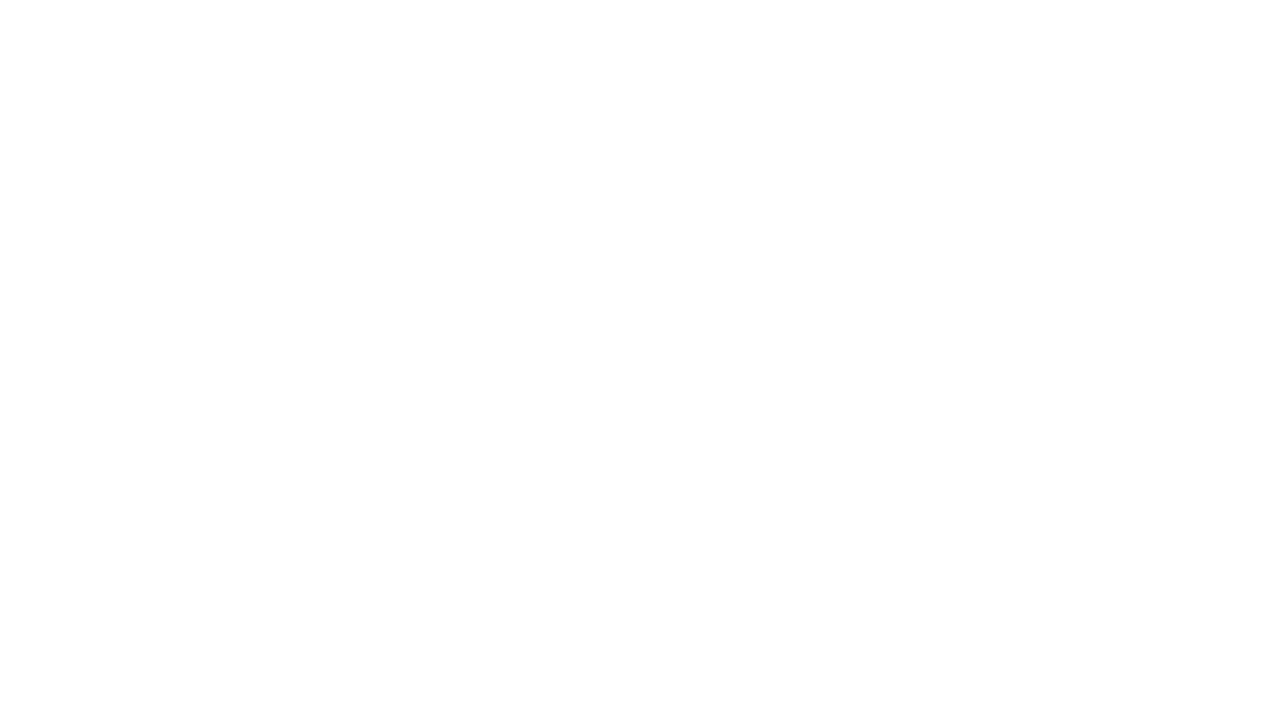
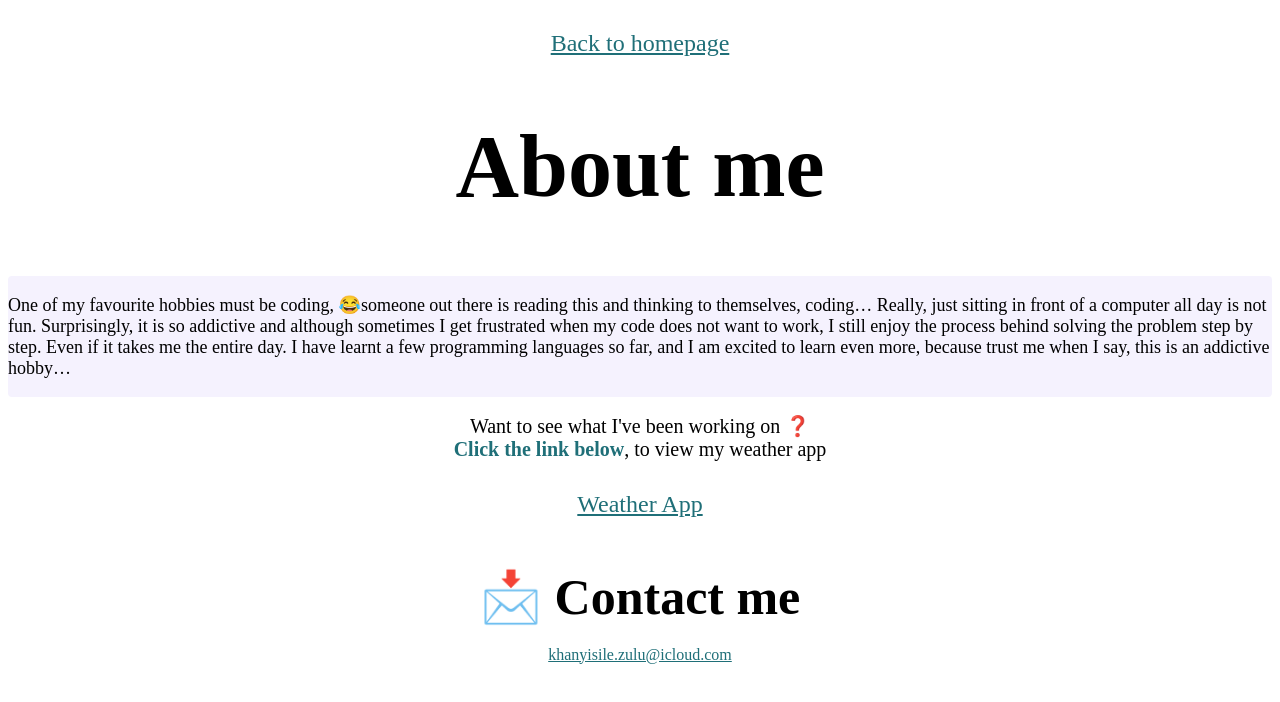
Before and after one commit to Miss-Zulu/Business-card, a plain HTML site: page contact.html in a window 1280 px wide. Drawn offline with Linux system fonts and the light colour scheme.

Commit message:
added few more styling elements to the index.html file, to make the web page more readable. Then moved on to styling the contact page

```diff
--- a/contact.html
+++ b/contact.html
@@ -0,0 +1,88 @@
+<!DOCTYPE html>
+<html lang="en">
+  <head>
+    <meta charset="UTF-8" />
+    <meta name="viewport" content="width=device-width, initial-scale=1.0" />
+    <title>Contact details</title>
+    <style>
+      :root {
+        --color: #1f6f78;
+      }
+      a {
+        color: var(--color);
+      }
+      .main-page {
+        display: flex;
+        justify-content: center;
+        margin-top: 30px;
+        font-size: 24px;
+      }
+      .weather-app-link {
+        display: flex;
+        justify-content: center;
+        margin-top: 30px;
+        font-size: 24px;
+      }
+      h1 {
+        text-align: center;
+        font-size: 88px;
+      }
+      .about-me {
+        background-color: #f5f2fe;
+        border-radius: 4px;
+        font-size: 18px;
+        display: flex;
+        flex-direction: column;
+      }
+      h2 {
+        text-align: center;
+        font-weight: lighter;
+        font-size: 20px;
+      }
+      strong {
+        color: #1f6f78;
+      }
+      .footer{
+        text-align: center;
+        margin-top: 40px;
+
+      }
+      h3{
+        font-size: 50px;
+        margin-bottom: 20px;
+      }
+    </style>
+  </head>
+  <body>
+    <div class="main-page">
+      <a href="../Business-card/index.html">Back to homepage</a>
+    </div>
+    <h1>About me</h1>
+    <div class="about-me">
+      <p>
+        One of my favourite hobbies must be coding, 😂someone out there is
+        reading this and thinking to themselves, coding… Really, just sitting in
+        front of a computer all day is not fun. Surprisingly, it is so addictive
+        and although sometimes I get frustrated when my code does not want to
+        work, I still enjoy the process behind solving the problem step by step.
+        Even if it takes me the entire day. I have learnt a few programming
+        languages so far, and I am excited to learn even more, because trust me
+        when I say, this is an addictive hobby…
+      </p>
+    </div>
+    <h2>
+      Want to see what I've been working on ❓
+      <div><strong>Click the link below</strong>, to view my weather app</div>
+    </h2>
+    <div class="weather-app-link">
+      <a href="https://khanyi-weather-app.netlify.app/" target="_blank"
+        >Weather App
+      </a>
+    </div>
+    <div class="footer">
+    <h3><footer>📩 Contact me</h3>
+    <a href="mailto:khanyisile.zulu@icloud.com">khanyisile.zulu@icloud.com</a>
+    </footer>
+    </div>
+  </body>
+</html>
```
Also changed, not shown: index.html (+15 -5 lines).
